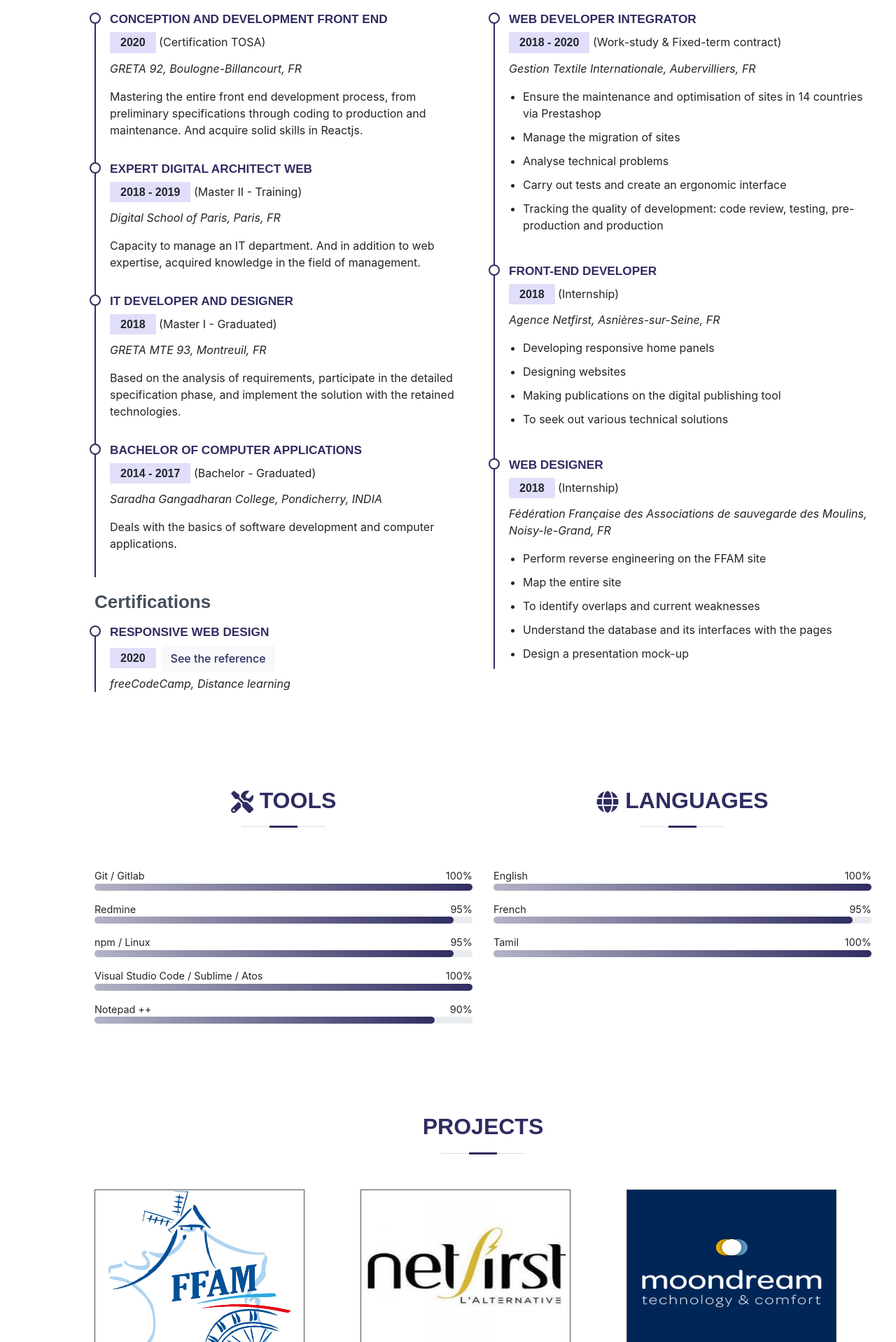
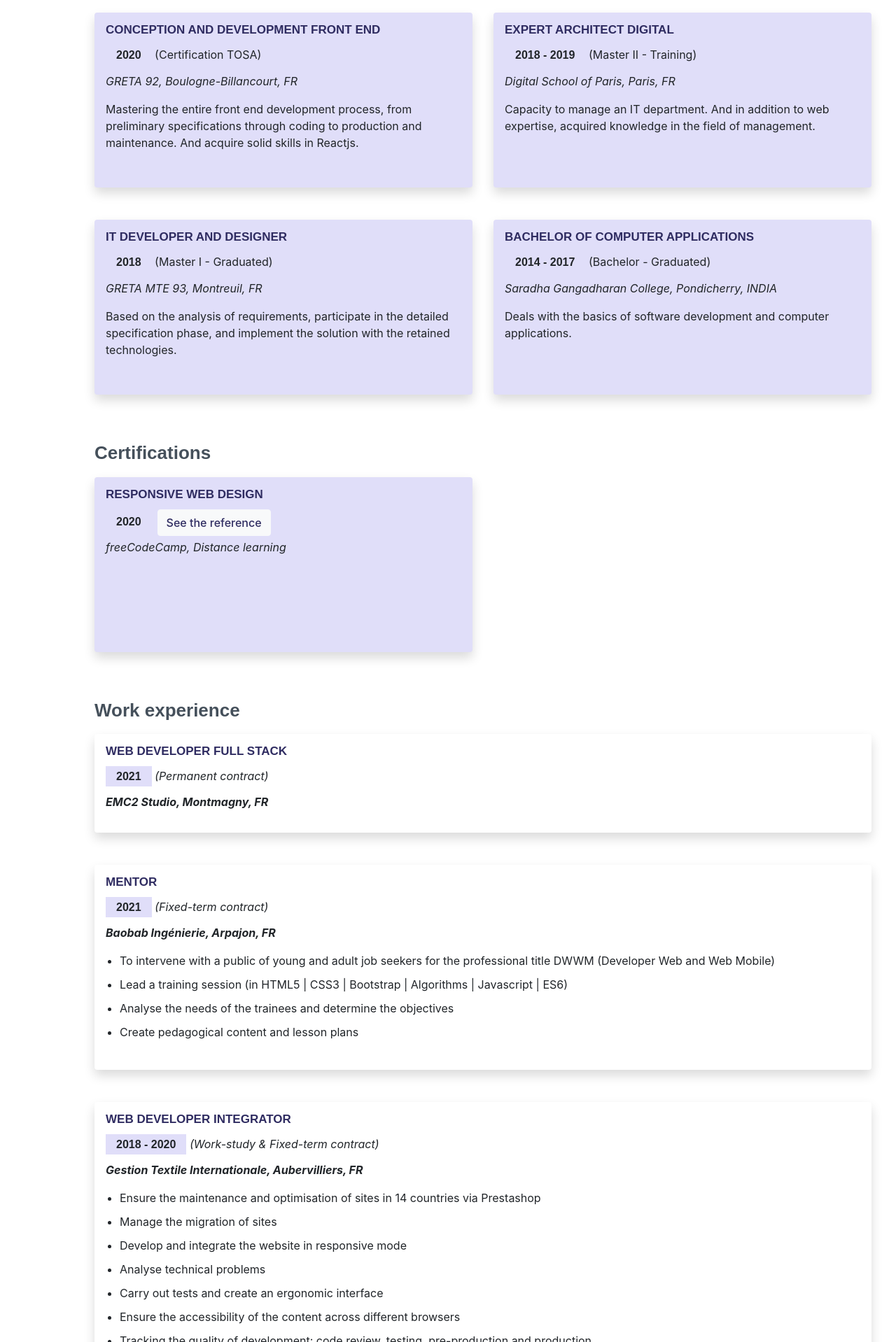
Before and after one commit to Gaja-A/Portfolio, a React (Create React App) app: page / in a window 1280 px wide. Shown: the part 2162-4080 px from the top of the page at 70% size. Built offline with nearby package versions, Linux system fonts and the light colour scheme; what i18next-xhr-backend would draw is missing.

Commit message:
added experience

```diff
--- a/public/index.html
+++ b/public/index.html
@@ -11,7 +11,7 @@
     />
     <link rel="apple-touch-icon" href="%PUBLIC_URL%/portfolio-logo.jpg" />
     <link rel="manifest" href="%PUBLIC_URL%/manifest.json" />
-    <title>Gaja Portfolio</title>
+    <title>Développeuse Web</title>
   </head>
 
   <body>
--- a/src/App.css
+++ b/src/App.css
@@ -413,18 +413,34 @@ section {
 .resume .resume-item {
   padding: 0 0 20px 20px;
   margin-top: -2px;
-  border-left: 2px solid #2f2c61;
   position: relative;
+}
+
+.diplomes .resume-item,
+.certifications .resume-item {
+  position: relative;
+  background-color: #e0def9;
+  height: 250px;
+}
+
+.diplomes .resume-item,
+.certifications .resume-item {
+  transition: 0.3s;
+}
+
+.diplomes .resume-item:hover,
+.certifications .resume-item:hover {
+  background-color: #fff;
 }
 
 .resume .resume-item h4 {
   line-height: 18px;
-  font-size: 17.2px;
+  font-size: 17px;
   font-weight: 600;
   text-transform: uppercase;
   font-family: "Poppins", sans-serif;
   color: #2f2c61;
-  margin-bottom: 10px;
+  margin-bottom: 12px;
 }
 
 .resume .resume-item h5 {
@@ -446,18 +462,6 @@ section {
 
 .resume .resume-item:last-child {
   padding-bottom: 0;
-}
-
-.resume .resume-item::before {
-  content: "";
-  position: absolute;
-  width: 16px;
-  height: 16px;
-  border-radius: 50px;
-  left: -9px;
-  top: 0;
-  background: #fff;
-  border: 2px solid #2f2c61;
 }
 
 .see_ref_btn {
--- a/src/assets/locales/en/translation.json
+++ b/src/assets/locales/en/translation.json
@@ -41,7 +41,7 @@
     "resume_item_place_1": "GRETA 92, Boulogne-Billancourt, FR",
     "resume_item_desc_1": "Mastering the entire front end development process, from preliminary specifications through coding to production and maintenance. And acquire solid skills in Reactjs.",
 
-    "resume_item_title_2": "Expert Digital Architect Web",
+    "resume_item_title_2": "Expert Architect Digital",
     "resume_item_level_2": "Master II - Training",
     "resume_item_place_2": "Digital School of Paris, Paris, FR",
     "resume_item_desc_2": "Capacity to manage an IT department. And in addition to web expertise, acquired knowledge in the field of management.",
@@ -64,14 +64,27 @@
     "experience_contract_1": "Work-study",
     "experience_contract_2": "Internship",
     "experience_contract_3": "Fixed-term contract",
+    "experience_contract_4": "Permanent contract",
 
-    "experience_item_title_1": "Web Developer Integrator",
-    "experience_item_place_1": "Gestion Textile Internationale, Aubervilliers, FR",
-    "experience_item1_li_1": "Ensure the maintenance and optimisation of sites in 14 countries via Prestashop",
-    "experience_item1_li_2": "Manage the migration of sites",
-    "experience_item1_li_3": "Analyse technical problems",
-    "experience_item1_li_4": "Carry out tests and create an ergonomic interface",
-    "experience_item1_li_5": "Tracking the quality of development: code review, testing, pre-production and production",
+    "experience_item_title_5": "Web Developer Full Stack",
+    "experience_item_place_5": "EMC2 Studio, Montmagny, FR",
+
+    "experience_item_title_4": "Mentor",
+    "experience_item_place_4": "Baobab Ingénierie, Arpajon, FR",
+    "experience_item4_li_1": "To intervene with a public of young and adult job seekers for the professional title DWWM (Developer Web and Web Mobile)",
+    "experience_item4_li_2": "Lead a training session (in HTML5 | CSS3 | Bootstrap | Algorithms | Javascript | ES6)",
+    "experience_item4_li_3": "Analyse the needs of the trainees and determine the objectives",
+    "experience_item4_li_4": "Create pedagogical content and lesson plans",
+
+    "experience_item_title_3": "Web Developer Integrator",
+    "experience_item_place_3": "Gestion Textile Internationale, Aubervilliers, FR",
+    "experience_item3_li_1": "Ensure the maintenance and optimisation of sites in 14 countries via Prestashop",
+    "experience_item3_li_2": "Manage the migration of sites",
+    "experience_item3_li_3": "Develop and integrate the website in responsive mode",
+    "experience_item3_li_4": "Analyse technical problems",
+    "experience_item3_li_5": "Carry out tests and create an ergonomic interface",
+    "experience_item3_li_6": "Ensure the accessibility of the content across different browsers",
+    "experience_item3_li_7": "Tracking the quality of development: code review, testing, pre-production and production",
 
     "experience_item_title_2": "Front-end developer",
     "experience_item_place_2": "Agence Netfirst, Asnières-sur-Seine, FR",
@@ -80,13 +93,13 @@
     "experience_item2_li_3": "Making publications on the digital publishing tool",
     "experience_item2_li_4": "To seek out various technical solutions",
 
-    "experience_item_title_3": "Web Designer",
-    "experience_item_place_3": "Fédération Française des Associations de sauvegarde des Moulins, Noisy-le-Grand, FR",
-    "experience_item3_li_1": "Perform reverse engineering on the FFAM site",
-    "experience_item3_li_2": "Map the entire site",
-    "experience_item3_li_3": "To identify overlaps and current weaknesses",
-    "experience_item3_li_4": "Understand the database and its interfaces with the pages",
-    "experience_item3_li_5": "Design a presentation mock-up",
+    "experience_item_title_1": "Web Designer",
+    "experience_item_place_1": "Fédération Française des Associations de sauvegarde des Moulins, Noisy-le-Grand, FR",
+    "experience_item1_li_1": "Perform reverse engineering on the FFAM site",
+    "experience_item1_li_2": "Map the entire site",
+    "experience_item1_li_3": "To identify overlaps and current weaknesses",
+    "experience_item1_li_4": "Understand the database and its interfaces with the pages",
+    "experience_item1_li_5": "Design a presentation mock-up",
 
     "tools": "Tools",
     "languages": "Languages",
--- a/src/assets/locales/fr/translation.json
+++ b/src/assets/locales/fr/translation.json
@@ -41,7 +41,7 @@
     "resume_item_place_1": "GRETA 92, Boulogne-Billancourt, FR",
     "resume_item_desc_1": "Maîtriser toute la chaine de développement front end, des spécifications préliminaires à la production et à la maintenance en passant par le codage. Et développer de bonnes compétences en Reactjs.",
 
-    "resume_item_title_2": "Expert Digital Architecte Web",
+    "resume_item_title_2": "Expert Architecte Digital",
     "resume_item_level_2": "Master II - Formation",
     "resume_item_place_2": "Digital School of Paris, Paris, FR",
     "resume_item_desc_2": "Capacité de superviser un service informatique. Et en plus de l'expertise web, des connaissances acquises dans le domaine de la gestion.",
@@ -51,7 +51,7 @@
     "resume_item_place_3": "GRETA MTE 93, Montreuil, FR",
     "resume_item_desc_3": "En fonction de l'analyse des besoins, participer à la phase de spécification détaillée, et mettre en œuvre la solution avec les technologies retenues.",
 
-    "resume_item_title_4": "Licence en applications informatiques",
+    "resume_item_title_4": "Licence en Informatique",
     "resume_item_level_4": "Licence - Diplômé",
     "resume_item_place_4": "Saradha Gangadharan College, Pondichéry, INDE",
     "resume_item_desc_4": "Traite des bases du développement de logiciels et des applications informatiques.",
@@ -64,14 +64,27 @@
     "experience_contract_1": "Alternance",
     "experience_contract_2": "Stage",
     "experience_contract_3": "CDD",
+    "experience_contract_4": "CDI",
 
-    "experience_item_title_1": "Intégratrice Développeuse Web",
-    "experience_item_place_1": "Gestion Textile Internationale, Aubervilliers, FR",
-    "experience_item1_li_1": "Assurer la maintenance et l'optimisation des sites dans 14 pays via Prestashop",
-    "experience_item1_li_2": "Gérer la migration des sites",
-    "experience_item1_li_3": "Analyser des problèmes techniques",
-    "experience_item1_li_4": "Effectuer des tests et créer une interface ergonomique",
-    "experience_item1_li_5": "Suivre la qualité des développements : code review, tests, mise en préproduction et production",
+    "experience_item_title_5": "Développeuse Web Full Stack",
+    "experience_item_place_5": "EMC2 Studio, Montmagny, FR",
+
+    "experience_item_title_4": "Formatrice",
+    "experience_item_place_4": "Baobab Ingénierie, Arpajon, FR",
+    "experience_item4_li_1": "Intervenir auprès d'un public de demandeurs d'emploi jeunes et adultes pour le titre professionnel DWWM (Développeur Web et Web Mobile)",
+    "experience_item4_li_2": "Animer une session de formation (en HTML5 | CSS3 | Bootstrap | Algorithmes | Javascript | ES6)",
+    "experience_item4_li_3": "Analyser les besoins des stagiaires et déterminer les objectifs",
+    "experience_item4_li_4": "Créer des contenus pédagogiques et des plans de cours",
+
+    "experience_item_title_3": "Intégratrice Développeuse Web",
+    "experience_item_place_3": "Gestion Textile Internationale, Aubervilliers, FR",
+    "experience_item3_li_1": "Assurer la maintenance et l'optimisation des sites dans 14 pays via Prestashop",
+    "experience_item3_li_2": "Gérer la migration des sites",
+    "experience_item3_li_3": "Développer et intégrer le site web en mode responsive",
+    "experience_item3_li_4": "Analyser des problèmes techniques",
+    "experience_item3_li_5": "Effectuer des tests et créer une interface ergonomique",
+    "experience_item3_li_6": "Assurer la lisibilité du contenu selon les différents navigateurs",
+    "experience_item3_li_7": "Suivre la qualité des développements : code review, tests, mise en préproduction et production",
 
     "experience_item_title_2": "Développeuse Front-end",
     "experience_item_place_2": "Agence Netfirst, Asnières-sur-Seine, FR",
@@ -80,13 +93,13 @@
     "experience_item2_li_3": "Faire des productions sur l'outil d'édition numérique",
     "experience_item2_li_4": "Rechercher des solutions techniques diverses",
 
-    "experience_item_title_3": "Conceptrice Web",
-    "experience_item_place_3": "Fédération Française des Associations de sauvegarde des Moulins, Noisy-le-Grand, FR",
-    "experience_item3_li_1": "Réaliser le rétro-ingénierie sur le site FFAM",
-    "experience_item3_li_2": "Cartographier la totalité du site",
-    "experience_item3_li_3": "Repérer les doublons et les faiblesses actuelles",
-    "experience_item3_li_4": "Comprendre la base de données et ses interfaces avec les pages",
-    "experience_item3_li_5": "Concevoir une maquette de présentation",
+    "experience_item_title_1": "Conceptrice Web",
+    "experience_item_place_1": "Fédération Française des Associations de sauvegarde des Moulins, Noisy-le-Grand, FR",
+    "experience_item1_li_1": "Réaliser le rétro-ingénierie sur le site FFAM",
+    "experience_item1_li_2": "Cartographier la totalité du site",
+    "experience_item1_li_3": "Repérer les doublons et les faiblesses actuelles",
+    "experience_item1_li_4": "Comprendre la base de données et ses interfaces avec les pages",
+    "experience_item1_li_5": "Concevoir une maquette de présentation",
 
     "tools": "Outils",
     "languages": "Langues",
--- a/src/components/Footer.js
+++ b/src/components/Footer.js
@@ -1,6 +1,7 @@
 import { FaInstagram, FaLinkedinIn, FaGithub } from 'react-icons/fa';  /* FONT AWESOME ICONS */
 
 const Footer = () => {
+    let anneeEnCours = (new Date()).getFullYear();
     return (
       <footer id="footer">
         <div className="container">
@@ -10,7 +11,7 @@ const Footer = () => {
             <a href="https://github.com/Gaja-A" target="_blank" rel="noopener noreferrer" className="github"><FaGithub /></a>
           </div>
           <div className="copyright">
-            &copy; Copyright - 2020 - Gaja.
+            &copy; Gaja - {anneeEnCours}
           </div>
         </div>
       </footer>
--- a/src/components/Resume.js
+++ b/src/components/Resume.js
@@ -12,40 +12,51 @@ const Resume = () => {
           <h2>{t("resume")}</h2>
         </div>
 
-        <div className="row">
-          <div className="col-lg-6">
         <h3 className="resume-title">{t("resume_title")}</h3>
+        <div className="row diplomes">
 
-            <div className="resume-item">
+          <div className="col-md-6 col-sm-12">
+            <div className="resume-item shadow p-3 mb-5 rounded">
               <h4>{t("resume_item_title_1")}</h4>
               <h5>2020</h5> ({t("resume_item_level_1")})
               <p><em>{t("resume_item_place_1")}</em></p>
               <p>{t("resume_item_desc_1")}</p>
             </div>
+          </div>
 
-            <div className="resume-item">
+          <div className="col-md-6 col-sm-12">
+            <div className="resume-item shadow p-3 mb-5 rounded">
               <h4>{t("resume_item_title_2")}</h4>
               <h5>2018 - 2019</h5> ({t("resume_item_level_2")})
               <p><em>{t("resume_item_place_2")}</em></p>
               <p>{t("resume_item_desc_2")}</p>
             </div>
+          </div>
 
-            <div className="resume-item">
+          <div className="col-md-6 col-sm-12">
+            <div className="resume-item shadow p-3 mb-5 rounded">
               <h4>{t("resume_item_title_3")}</h4>
               <h5>2018</h5> ({t("resume_item_level_3")})
               <p><em>{t("resume_item_place_3")}</em></p>
               <p>{t("resume_item_desc_3")}</p>
             </div>
+          </div>
 
-            <div className="resume-item">
+          <div className="col-md-6 col-sm-12">
+            <div className="resume-item shadow p-3 mb-5 rounded">
               <h4>{t("resume_item_title_4")}</h4>
               <h5>2014 - 2017</h5> ({t("resume_item_level_4")})
               <p><em>{t("resume_item_place_4")}</em></p>
               <p>{t("resume_item_desc_4")}</p>
             </div>
+          </div>
+
+        </div>
 
         <h3 className="resume-title">{t("certification_title")}</h3>
-            <div className="resume-item">
+        <div className="row certifications">
+          <div className="col-md-6 col-sm-12">
+            <div className="resume-item shadow p-3 mb-5 rounded">
               <h4>{t("certification_item_title_1")}</h4>
               <h5>2020</h5>
               <a href="https://freecodecamp.org/certification/fcce6f2fb97-851e-497c-9670-8efd4230cf2e/responsive-web-design" target="_blank" rel="noopener noreferrer" className="btn btn-light ml-2 see_ref_btn">
@@ -54,14 +65,59 @@ const Resume = () => {
               <p><em>{t("certification_item_place_1")}</em></p>
             </div>
           </div>
+        </div>
 
-          <div className="col-lg-6">
         <h3 className="resume-title">{t("experience_title")}</h3>
+        <div className="experiences">
+          <div className="resume-item shadow p-3 mb-5 rounded">
+            <h4>{t("experience_item_title_5")}</h4>
+            <h5>2021</h5> <em>({t("experience_contract_4")})</em>
+              <p><em><strong>{t("experience_item_place_5")}</strong></em></p>
+          </div>
 
-            <div className="resume-item">
+          <div className="resume-item shadow p-3 mb-5 rounded">
+            <h4>{t("experience_item_title_4")}</h4>
+            <h5>2021</h5> <em>({t("experience_contract_3")})</em>
+              <p><em><strong>{t("experience_item_place_4")}</strong></em></p>
+            <ul>
+              <li>{t("experience_item4_li_1")}</li>
+              <li>{t("experience_item4_li_2")}</li>
+              <li>{t("experience_item4_li_3")}</li>
+              <li>{t("experience_item4_li_4")}</li>
+            </ul>
+          </div>
+
+          <div className="resume-item shadow p-3 mb-5 rounded">
+            <h4>{t("experience_item_title_3")}</h4>
+            <h5>2018 - 2020</h5> <em>({t("experience_contract_1")} &amp; {t("experience_contract_3")})</em>
+              <p><em><strong>{t("experience_item_place_3")}</strong></em></p>
+            <ul>
+              <li>{t("experience_item3_li_1")}</li>
+              <li>{t("experience_item3_li_2")}</li>
+              <li>{t("experience_item3_li_3")}</li>
+              <li>{t("experience_item3_li_4")}</li>
+              <li>{t("experience_item3_li_5")}</li>
+              <li>{t("experience_item3_li_6")}</li>
+              <li>{t("experience_item3_li_7")}</li>
+            </ul>
+          </div>
+
+          <div className="resume-item shadow p-3 mb-5 rounded">
+            <h4>{t("experience_item_title_2")}</h4>
+            <h5>2018</h5> <em>({t("experience_contract_2")})</em>
+              <p><em><strong>{t("experience_item_place_2")}</strong></em></p>
+            <ul>
+              <li>{t("experience_item2_li_1")}</li>
+              <li>{t("experience_item2_li_2")}</li>
+              <li>{t("experience_item2_li_3")}</li>
+              <li>{t("experience_item2_li_4")}</li>
+            </ul>
+          </div>
+
+          <div className="resume-item shadow p-3 mb-5 rounded">
             <h4>{t("experience_item_title_1")}</h4>
-              <h5>2018 - 2020</h5> ({t("experience_contract_1")} &amp; {t("experience_contract_3")})
-              <p><em>{t("experience_item_place_1")} </em></p>
+            <h5>2018</h5> <em>({t("experience_contract_2")})</em>
+              <p><em><strong>{t("experience_item_place_1")}</strong></em></p>
             <ul>
               <li>{t("experience_item1_li_1")}</li>
               <li>{t("experience_item1_li_2")}</li>
@@ -70,35 +126,7 @@ const Resume = () => {
               <li>{t("experience_item1_li_5")}</li>
             </ul>
           </div>
-
-            <div className="resume-item">
-              <h4>{t("experience_item_title_2")}</h4>
-              <h5>2018</h5> ({t("experience_contract_2")})
-              <p><em>{t("experience_item_place_2")}</em></p>
-              <ul>
-                <li>{t("experience_item2_li_1")}</li>
-                <li>{t("experience_item2_li_2")}</li>
-                <li>{t("experience_item2_li_3")}</li>
-                <li>{t("experience_item2_li_4")}</li>
-              </ul>
         </div>
-
-            <div className="resume-item">
-              <h4>{t("experience_item_title_3")}</h4>
-              <h5>2018</h5> ({t("experience_contract_2")})
-              <p><em>{t("experience_item_place_3")}</em></p>
-              <ul>
-                <li>{t("experience_item3_li_1")}</li>
-                <li>{t("experience_item3_li_2")}</li>
-                <li>{t("experience_item3_li_3")}</li>
-                <li>{t("experience_item3_li_4")}</li>
-                <li>{t("experience_item3_li_5")}</li>
-              </ul>
-            </div>
-
-          </div>
-        </div>
-
       </div>
     </section>
   )
```
Lines whose indentation alone changed are shown as unchanged.
